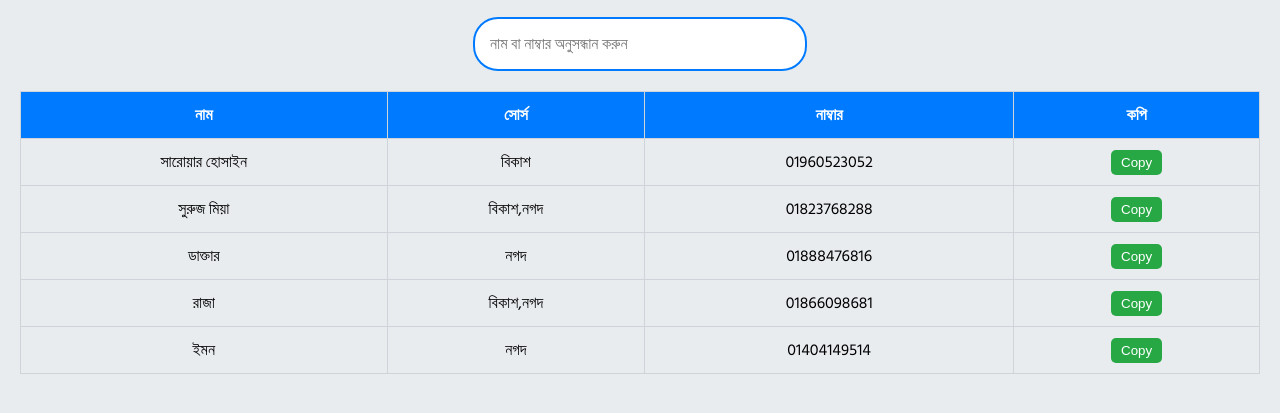
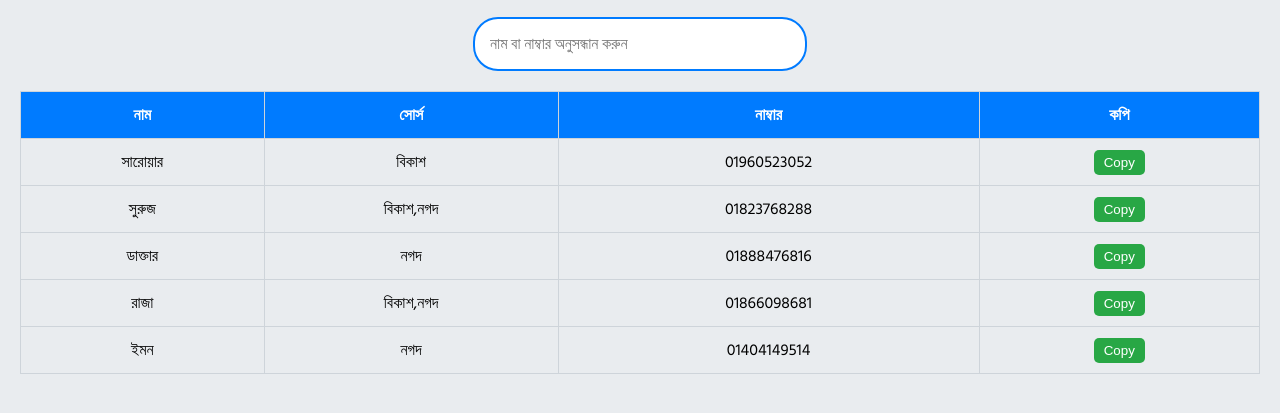
Before and after one commit to sarowarh94/IN, a plain HTML site: page index.html in a window 1280 px wide. Shown: the part 157-570 px from the top of the page. Drawn offline with Linux system fonts and the light colour scheme.

Commit message:
Update index.html

```diff
--- a/index.html
+++ b/index.html
@@ -94,13 +94,13 @@
         </thead>
         <tbody>
             <tr>
-                <td>সারোয়ার হোসাইন</td>
+                <td>সারোয়ার</td>
                 <td>বিকাশ</td>
                 <td>01960523052</td>
                 <td><button class="copy-button" onclick="copyToClipboard('01960523052')">Copy</button></td>
             </tr>
              <tr>
-                <td>সুরুজ মিয়া</td>
+                <td>সুরুজ</td>
                 <td>বিকাশ,নগদ</td>
                 <td>01823768288</td>
                 <td><button class="copy-button" onclick="copyToClipboard('01823768288')">Copy</button></td>
```
